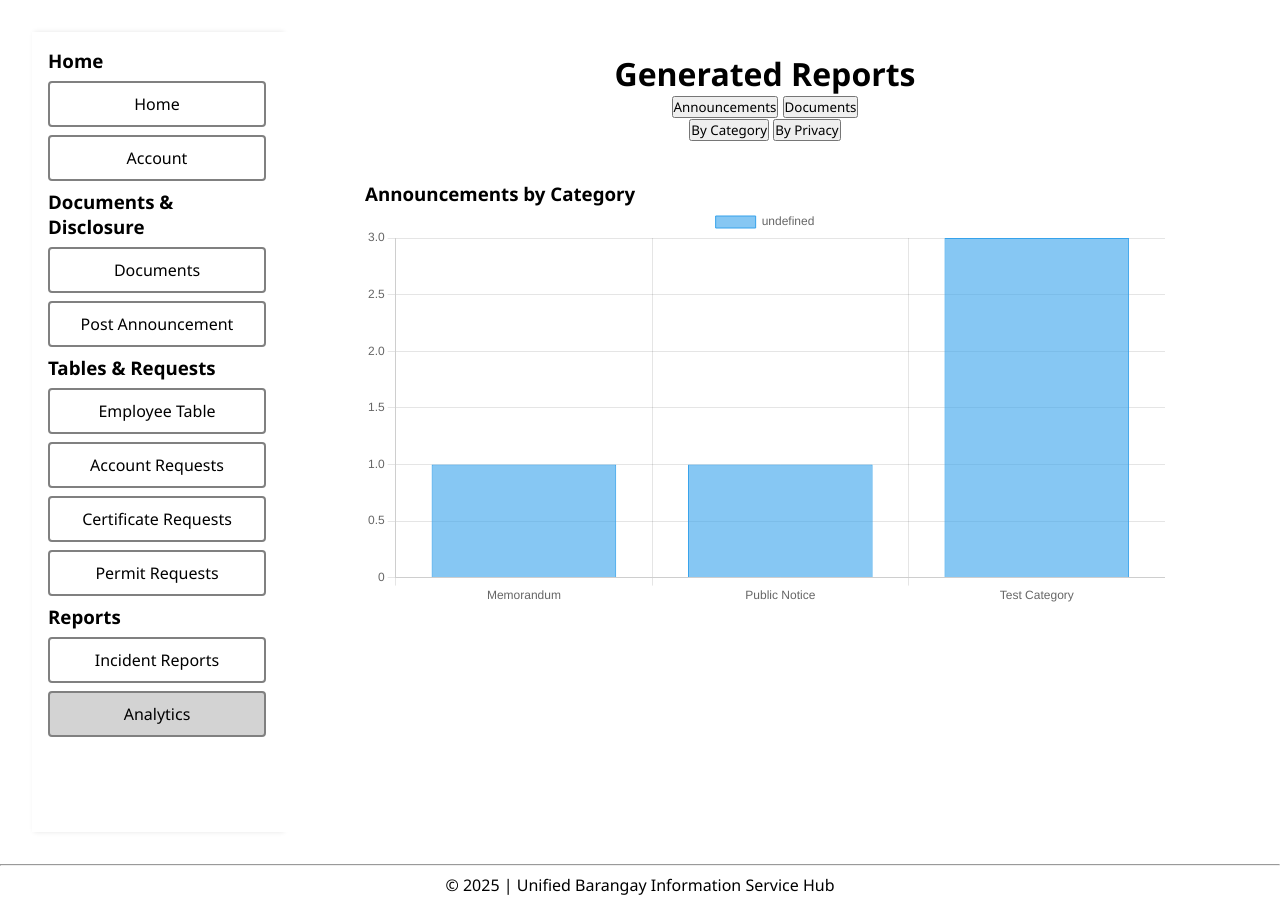
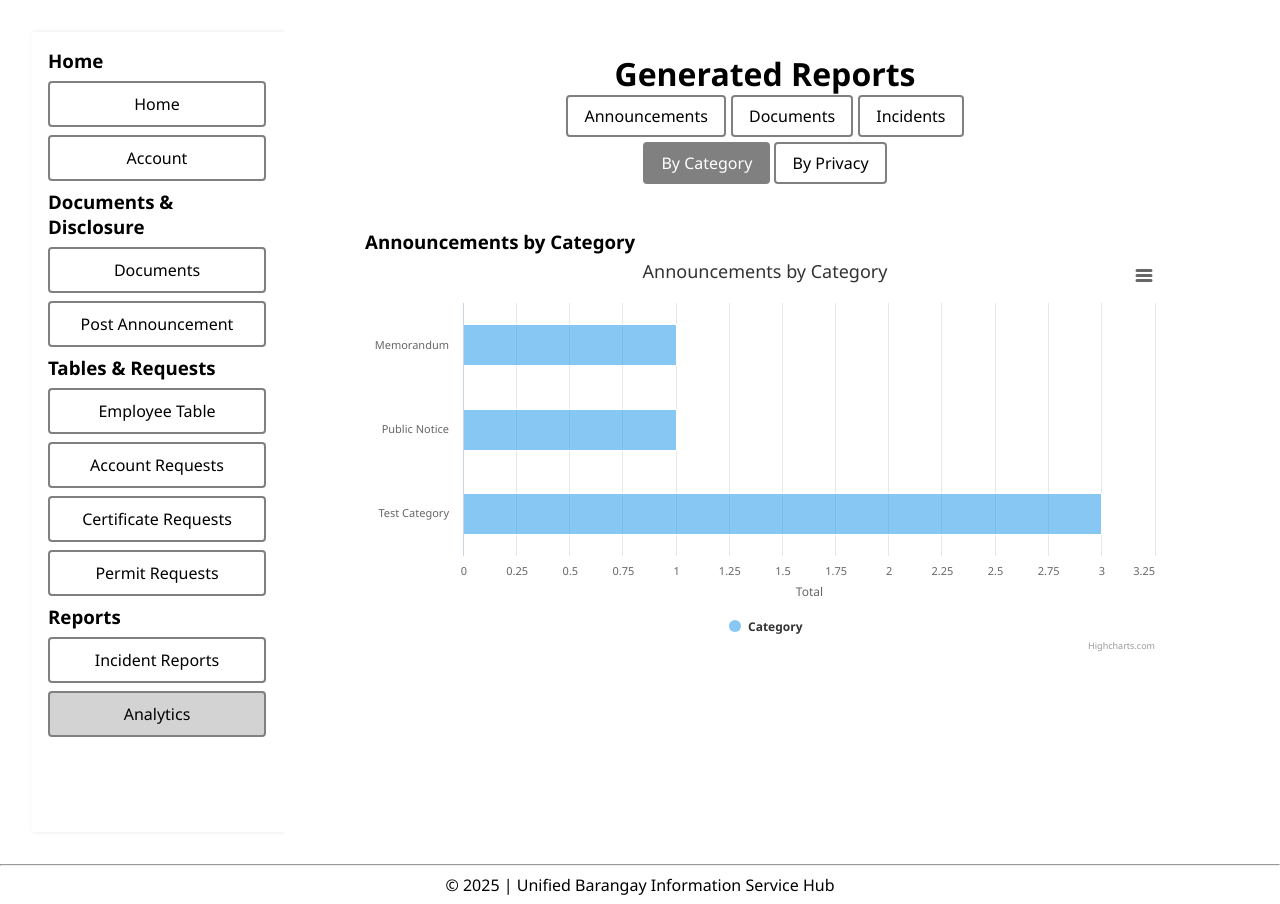
Before and after one commit to SzenInso/UBISH-BarangaySystem, a PHP site: page /pages/main/reports.php in a window 1280 px wide. Shown: the part 134-1038 px from the top of the page. Run offline with PHP 8.4, Linux system fonts and the light colour scheme; a user stored in the database is signed in; data comes from the database, SQL or seed files in the repository; data that the repository does not hold is empty.

Commit message:
Fix: Added offline exporting

```diff
--- a/pages/main/reports.php
+++ b/pages/main/reports.php
@@ -1,7 +1,7 @@
 <?php
 include '../../config/dbfetch.php';
 
-// FETCHING DATA FOR CHARTS
+// Fetching data for other charts
 // announcements: category data
 $categoryFetch = "SELECT category, COUNT(*) AS total FROM announcements GROUP BY category";
 $stmt1 = $pdo->query($categoryFetch);
@@ -20,36 +20,75 @@ $privacyData = $stmt2->fetchAll(PDO::FETCH_ASSOC);
 
 // documents: file type data
 $documentTypeFetch = "SELECT CASE
-    WHEN document_path LIKE '%.pdf' THEN 'PDF'
-    WHEN document_path LIKE '%.docx' THEN 'DOCX'
-    WHEN document_path LIKE '%.xlsx' THEN 'XLSX'
-    WHEN document_path LIKE '%.jpg' THEN 'JPG'
-    WHEN document_path LIKE '%.png' THEN 'PNG'
+    WHEN file_path LIKE '%.pdf' THEN 'PDF'
+    WHEN file_path LIKE '%.docx' THEN 'DOCX'
+    WHEN file_path LIKE '%.xlsx' THEN 'XLSX'
+    WHEN file_path LIKE '%.jpg' THEN 'JPG'
+    WHEN file_path LIKE '%.png' THEN 'PNG'
     ELSE 'Other'
     END AS document_type,
         COUNT(*) AS total
-    FROM documents
+    FROM files
     GROUP BY document_type";
 $stmt3 = $pdo->query($documentTypeFetch);
 if (!$stmt3) {
     die('Error fetching document type data');
 }
 $documentTypeData = $stmt3->fetchAll(PDO::FETCH_ASSOC);
+
+// incidents: type of incidents
+$incidentTypeFetch = "SELECT incident_type, COUNT(*) AS total FROM incidents GROUP BY incident_type";
+$stmt4 = $pdo->query($incidentTypeFetch);
+if (!$stmt4) {
+    die('Error fetching incident type data');
+}
+$incidentTypeData = $stmt4->fetchAll(PDO::FETCH_ASSOC);
 ?>
 
-<!-- HTML STARTS HERE -->
 <!DOCTYPE html>
 <html lang="en">
+
 <head>
     <meta charset="UTF-8">
     <title>UBISH Dashboard | Reports</title>
-    <script src="https://cdn.jsdelivr.net/npm/chart.js"></script>
+    <script src="https://code.highcharts.com/highcharts.js"></script>
     <link rel="stylesheet" href="../../assets/css/style.css">
     <style>
         .chart-container {
             width: 90%;
             max-width: 800px;
             margin: 40px auto;
+        }
+
+        .tabs {
+            display: flex;
+            flex-wrap: wrap;
+            gap: 5px;
+            margin-bottom: 5px;
+        }
+
+        .tab-btn {
+            border: 2px solid gray;
+            background-color: white;
+            color: black;
+            padding: 8px 16px;
+            border-radius: 4px;
+            cursor: pointer;
+            font-size: 16px;
+            transition: background-color 0.3s ease, color 0.3s ease;
+        }
+
+        .tab-btn:hover {
+            background-color: lightgray;
+        }
+
+        .tab-btn.active {
+            background-color: gray;
+            color: white;
+        }
+
+        .tab-btn:focus {
+            outline: none;
         }
     </style>
 </head>
@@ -83,13 +122,21 @@ $documentTypeData = $stmt3->fetchAll(PDO::FETCH_ASSOC);
                     <li><a href="../main/documents.php">Documents</a></li>
                     <li><a href="../main/announcements.php">Post Announcement</a></li>
                     <h3>Tables & Requests</h3>
-                    <?php if ($accessLevel >= 2) { echo '<li><a href="../main/employee_table.php">Employee Table</a></li>'; } ?>
-                    <?php if ($accessLevel >= 3) { echo '<li><a href="../main/account_requests.php">Account Requests</a></li>'; } ?>
-                    <?php if ($accessLevel >= 2) { echo '<li><a href="#">Certificate Requests</a></li>'; } ?>
-                    <?php if ($accessLevel >= 2) { echo '<li><a href="#">Permit Requests</a></li>'; } ?>
+                    <?php if ($accessLevel >= 2) {
+                        echo '<li><a href="../main/employee_table.php">Employee Table</a></li>';
+                    } ?>
+                    <?php if ($accessLevel >= 3) {
+                        echo '<li><a href="../main/account_requests.php">Account Requests</a></li>';
+                    } ?>
+                    <?php if ($accessLevel >= 2) {
+                        echo '<li><a href="#">Certificate Requests</a></li>';
+                    } ?>
+                    <?php if ($accessLevel >= 2) {
+                        echo '<li><a href="#">Permit Requests</a></li>';
+                    } ?>
                     <h3>Reports</h3>
-                    <li><a href="#">Incident Reports</a></li>
-                    <li class="active"><a href="../main/reports.php">Analytics</a></li>
+                    <li><a href="../main/incidents.php">Incident Reports</a></li>
+                    <li class="active"><a href="#">Analytics</a></li>
                 </ul>
             </div>
             <div class="dashboard-content">
@@ -97,8 +144,10 @@ $documentTypeData = $stmt3->fetchAll(PDO::FETCH_ASSOC);
 
                 <!-- primary tabs -->
                 <div class="tabs">
-                    <button class="tab-btn active" id="announcementTabBtn" onclick="showPrimaryTab('announcements')">Announcements</button>
+                    <button class="tab-btn active" id="announcementTabBtn"
+                        onclick="showPrimaryTab('announcements')">Announcements</button>
                     <button class="tab-btn" id="documentTabBtn" onclick="showPrimaryTab('documents')">Documents</button>
+                    <button class="tab-btn" id="incidentTabBtn" onclick="showPrimaryTab('incidents')">Incidents</button>
                 </div>
 
                 <!-- secondary tabs: announcements -->
@@ -112,21 +161,33 @@ $documentTypeData = $stmt3->fetchAll(PDO::FETCH_ASSOC);
                     <button class="tab-btn active" onclick="showSecondaryTab('documentTab')">By File Type</button>
                 </div>
 
+                <!-- secondary tabs: incidents -->
+                <div class="tabs" id="incidentTabs" style="display: none;">
+                    <button class="tab-btn active" onclick="showSecondaryTab('incidentTypeTab')">By Incident
+                        Type</button>
+                </div>
+
                 <!-- charts: announcements -->
                 <div class="chart-container" id="categoryTab" style="display: block;">
                     <h3>Announcements by Category</h3>
-                    <canvas id="categoryChart"></canvas>
+                    <div id="categoryChart"></div>
                 </div>
 
                 <div class="chart-container" id="privacyTab" style="display: none;">
                     <h3>Announcements by Privacy</h3>
-                    <canvas id="privacyChart"></canvas>
+                    <div id="privacyChart"></div>
                 </div>
 
                 <!-- charts: documents -->
                 <div class="chart-container" id="documentTab" style="display: none;">
                     <h3>Documents by File Type</h3>
-                    <canvas id="documentChart"></canvas>
+                    <div id="documentChart"></div>
+                </div>
+
+                <!-- charts: incidents -->
+                <div class="chart-container" id="incidentTypeTab" style="display: none;">
+                    <h3>Incidents by Type</h3>
+                    <div id="incidentTypeChart"></div>
                 </div>
             </div>
         </div>
@@ -138,24 +199,41 @@ $documentTypeData = $stmt3->fetchAll(PDO::FETCH_ASSOC);
     </footer>
 
     <!-- JAVASCRIPT BLOCK STARTS HERE -->
+    <script src="https://code.highcharts.com/modules/exporting.js"></script>
+    <script src="https://code.highcharts.com/modules/export-data.js"></script>
+    <script src="https://code.highcharts.com/modules/offline-exporting.js"></script>
+    <script src="https://code.highcharts.com/modules/accessibility.js"></script>
     <script>
         // primary tab switching
         function showPrimaryTab(tab) {
             const announcementTabs = document.getElementById('announcementTabs');
             const documentTabs = document.getElementById('documentTabs');
+            const incidentTabs = document.getElementById('incidentTabs');
             const announcementTabBtn = document.getElementById('announcementTabBtn');
             const documentTabBtn = document.getElementById('documentTabBtn');
+            const incidentTabBtn = document.getElementById('incidentTabBtn');
 
             if (tab === 'announcements') {
                 announcementTabs.style.display = 'block';
                 documentTabs.style.display = 'none';
+                incidentTabs.style.display = 'none';
                 announcementTabBtn.classList.add('active');
                 documentTabBtn.classList.remove('active');
+                incidentTabBtn.classList.remove('active');
+            } else if (tab === 'documents') {
+                announcementTabs.style.display = 'none';
+                documentTabs.style.display = 'block';
+                incidentTabs.style.display = 'none';
+                announcementTabBtn.classList.remove('active');
+                documentTabBtn.classList.add('active');
+                incidentTabBtn.classList.remove('active');
             } else {
                 announcementTabs.style.display = 'none';
-                documentTabs.style.display = 'block';
+                documentTabs.style.display = 'none';
+                incidentTabs.style.display = 'block';
                 announcementTabBtn.classList.remove('active');
-                documentTabBtn.classList.add('active');
+                documentTabBtn.classList.remove('active');
+                incidentTabBtn.classList.add('active');
             }
 
             showSecondaryTab('categoryTab');
@@ -176,96 +254,151 @@ $documentTypeData = $stmt3->fetchAll(PDO::FETCH_ASSOC);
                 document.querySelectorAll('#announcementTabs .tab-btn')[0].classList.add('active');
             } else if (tabId === 'privacyTab') {
                 document.querySelectorAll('#announcementTabs .tab-btn')[1].classList.add('active');
-            } else {
+            } else if (tabId === 'documentTab') {
                 document.querySelectorAll('#documentTabs .tab-btn')[0].classList.add('active');
+            } else if (tabId === 'incidentTypeTab') {
+                document.querySelectorAll('#incidentTabs .tab-btn')[0].classList.add('active');
             }
         }
 
-
-        // CHART JS: announcement categories
-        const categoryLabels = <?php echo json_encode(array_column($categoryData, 'category')); ?>;
-        const categoryCounts = <?php echo json_encode(array_column($categoryData, 'total')); ?>;
-
-        const categoryCtx = document.getElementById('categoryChart').getContext('2d');
-        const categoryChart = new Chart(categoryCtx, {
-            type: 'bar',
-            data: {
-                labels: categoryLabels,
-                datasets: [{
-                    data: categoryCounts,
-                    backgroundColor: 'rgba(54, 162, 235, 0.6)',
-                    borderColor: 'rgba(54, 162, 235, 1)',
-                    borderWidth: 1
-                }]
+        // HIGHCHARTS: announcement categories
+        Highcharts.chart('categoryChart', {
+            chart: {
+                type: 'bar'
             },
-            options: {
-                scales: { y: { beginAtZero: true } }
+            title: {
+                text: 'Announcements by Category'
+            },
+            xAxis: {
+                categories: <?php echo json_encode(array_column($categoryData, 'category')); ?>
+            },
+            yAxis: {
+                min: 0,
+                title: {
+                    text: 'Total'
+                }
+            },
+            series: [{
+                name: 'Category',
+                data: <?php echo json_encode(array_column($categoryData, 'total')); ?>,
+                color: 'rgba(54, 162, 235, 0.6)'
+            }],
+            exporting: {
+                enabled: true,
+                buttons: {
+                    contextButton: {
+                        menuItems: [
+                            'downloadPNG',
+                            'downloadJPEG',
+                            'downloadPDF',
+                            'downloadSVG',
+                            'downloadCSV',
+                            'downloadXLS'
+                        ]
+                    }
+                }
             }
         });
 
-        // CHART JS: announcement privacy
-        const privacyLabels = <?php echo json_encode(array_column($privacyData, 'privacy')); ?>;
-        const privacyCounts = <?php echo json_encode(array_column($privacyData, 'total')); ?>;
 
-        const privacyCtx = document.getElementById('privacyChart').getContext('2d');
-        const privacyChart = new Chart(privacyCtx, {
-            type: 'doughnut',
-            data: {
-                labels: privacyLabels,
-                datasets: [{
-                    data: privacyCounts,
-                    backgroundColor: [
-                        'rgba(75, 192, 192, 0.6)',
-                        'rgba(255, 99, 132, 0.6)'
-                    ],
-                    borderColor: [
-                        'rgba(75, 192, 192, 1)',
-                        'rgba(255, 99, 132, 1)'
-                    ],
-                    borderWidth: 1
-                }]
+        // HIGHCHARTS: announcement privacy
+        Highcharts.chart('privacyChart', {
+            chart: {
+                type: 'pie'
             },
-            options: {
-                responsive: true,
-                aspectRatio: 1.5
+            title: {
+                text: 'Announcements by Privacy'
+            },
+            series: [{
+                name: 'Privacy',
+                data: <?php echo json_encode(array_map(function ($item) {
+                    return ['name' => $item['privacy'], 'y' => $item['total']];
+                }, $privacyData)); ?>,
+                colors: ['rgba(75, 192, 192, 0.6)', 'rgba(255, 99, 132, 0.6)']
+            }],
+            exporting: {
+                enabled: true,
+                buttons: {
+                    contextButton: {
+                        menuItems: [
+                            'downloadPNG',
+                            'downloadJPEG',
+                            'downloadPDF',
+                            'downloadSVG',
+                            'downloadCSV',
+                            'downloadXLS'
+                        ]
+                    }
+                }
             }
         });
 
-        // CHART JS: document type
-        const documentLabels = <?php echo json_encode(array_column($documentTypeData, 'document_type')); ?>;
-        const documentCounts = <?php echo json_encode(array_column($documentTypeData, 'total')); ?>;
 
-        const documentCtx = document.getElementById('documentChart').getContext('2d');
-        const documentChart = new Chart(documentCtx, {
-            type: 'pie',
-            data: {
-                labels: documentLabels,
-                datasets: [{
-                    data: documentCounts,
-                    backgroundColor: [
-                        'rgba(255, 159, 64, 0.6)',
-                        'rgba(75, 192, 192, 0.6)',
-                        'rgba(54, 162, 235, 0.6)',
-                        'rgba(153, 102, 255, 0.6)',
-                        'rgba(255, 99, 132, 0.6)'
-                    ],
-                    borderColor: [
-                        'rgba(255, 159, 64, 1)',
-                        'rgba(75, 192, 192, 1)',
-                        'rgba(54, 162, 235, 1)',
-                        'rgba(153, 102, 255, 1)',
-                        'rgba(255, 99, 132, 1)'
-                    ],
-                    borderWidth: 1
-                }]
+        // HIGHCHARTS: document type
+        Highcharts.chart('documentChart', {
+            chart: {
+                type: 'pie'
             },
-            options: {
-                responsive: true,
-                aspectRatio: 1.5
+            title: {
+                text: 'Documents by File Type'
+            },
+            series: [{
+                name: 'File Type',
+                data: <?php echo json_encode(array_map(function ($item) {
+                    return ['name' => $item['document_type'], 'y' => $item['total']];
+                }, $documentTypeData)); ?>,
+                colors: ['rgba(255, 159, 64, 0.6)', 'rgba(75, 192, 192, 0.6)', 'rgba(54, 162, 235, 0.6)', 'rgba(153, 102, 255, 0.6)', 'rgba(255, 99, 132, 0.6)']
+            }],
+            exporting: {
+                enabled: true,
+                buttons: {
+                    contextButton: {
+                        menuItems: ['downloadPNG', 'downloadJPEG', 'downloadPDF', 'downloadSVG']
+                    }
+                }
+            }
+        });
+
+
+        // HIGHCHARTS: incident types
+        Highcharts.chart('incidentTypeChart', {
+            chart: {
+                type: 'pie'
+            },
+            title: {
+                text: 'Incidents by Type'
+            },
+            series: [{
+                name: 'Incident Type',
+                data: <?php echo json_encode(array_map(function ($item) {
+                    return ['name' => $item['incident_type'], 'y' => $item['total']];
+                }, $incidentTypeData)); ?>,
+                colors: [
+                    'rgba(153, 102, 255, 0.6)',
+                    'rgba(255, 159, 64, 0.6)',
+                    'rgba(75, 192, 192, 0.6)',
+                    'rgba(54, 162, 235, 0.6)'
+                ]
+            }],
+            exporting: {
+                enabled: true,
+                buttons: {
+                    contextButton: {
+                        menuItems: [
+                            'downloadPNG',
+                            'downloadJPEG',
+                            'downloadPDF',
+                            'downloadSVG',
+                            'downloadCSV',
+                            'downloadXLS'
+                        ]
+                    }
+                }
             }
         });
 
         showPrimaryTab('announcements');
     </script>
 </body>
+
 </html>
```
